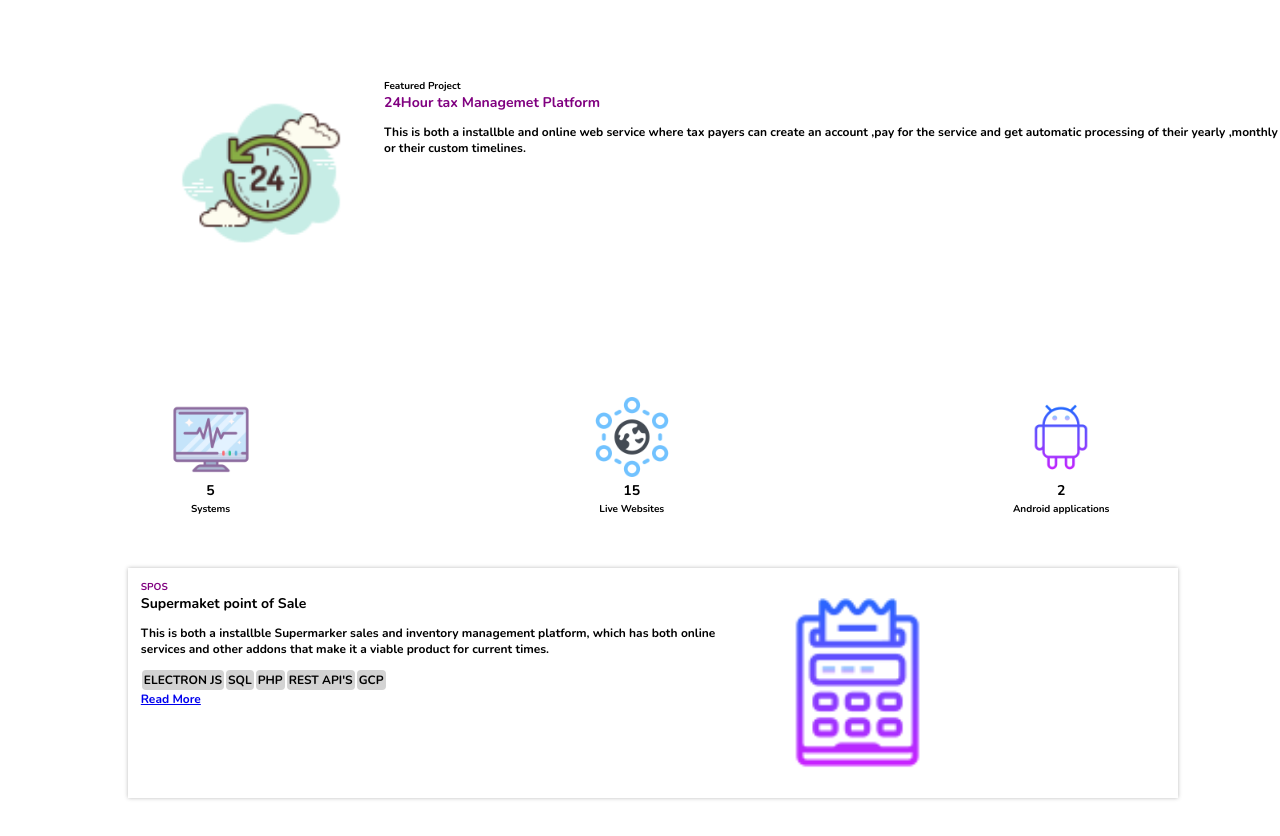
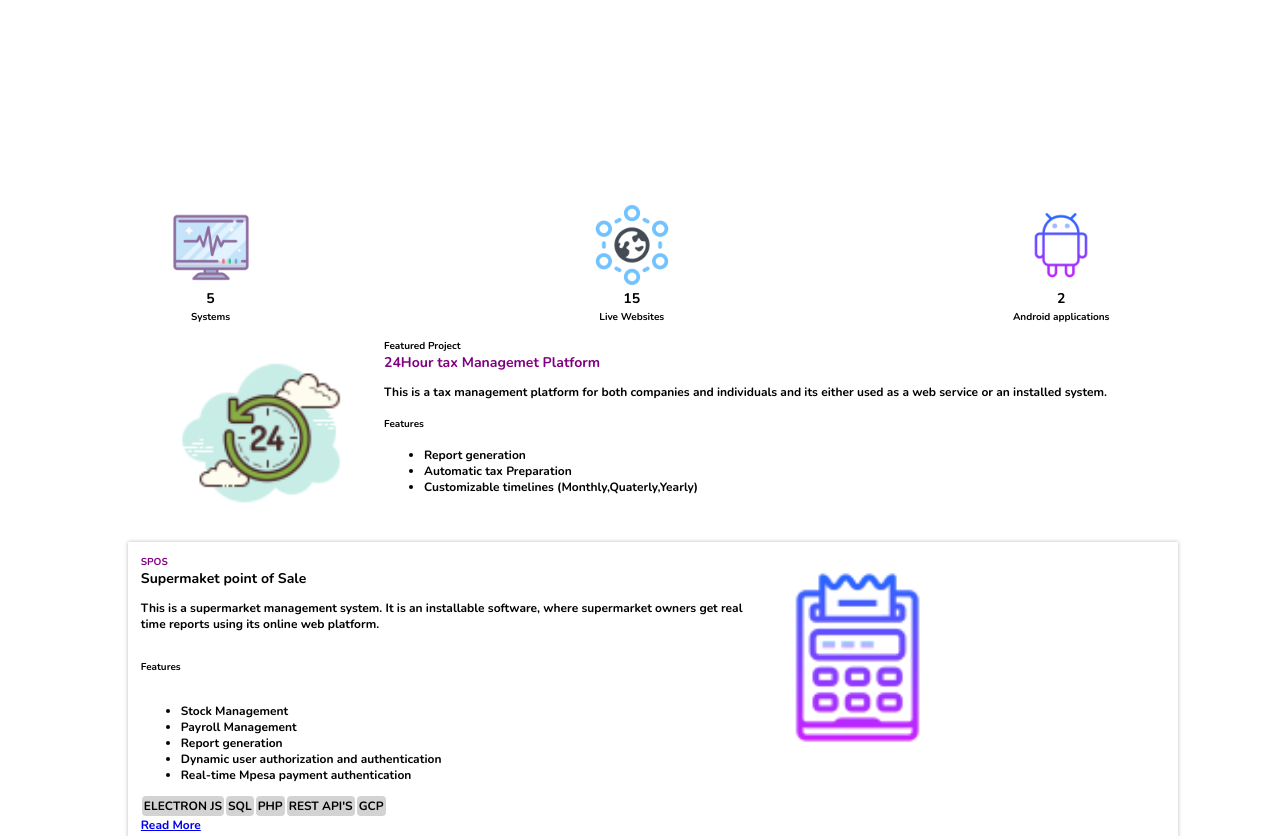
Before and after one commit to devambrose/2021-portfolio, a Gatsby site: page / in a window 1280 px wide. Shown: the part 280-1116 px from the top of the page. Built offline with nearby package versions, Linux system fonts and the light colour scheme; Gatsby itself is replaced by a stand-in of ours.

Commit message:
@devambrose #commit 003 @1904 2.23.2021

```diff
--- a/src/components/container.js
+++ b/src/components/container.js
@@ -25,19 +25,9 @@ export default ()=>{
 
                 </div>
             </div>
-            <div className='featured-section'>
-                <img src={Featured} alt='Featured project Container'/>
-                <div className={' '}>
-                <small>Featured Project</small>
-                <h3>24Hour tax Managemet Platform</h3>
-                <p>This is both a installble and online web service where tax payers
-                    can create an account ,pay for the service and get automatic processing of
-                    their yearly ,monthly or their custom timelines.
-                </p>
-                </div>
-            </div>
 
-            <div className='project-types'>
+
+            <div className='project-types app-left app-full' style={{margin:'1% 0px'}}>
                 <div className='app-left'>
                     <img src={System} alt='System images for all systems'/>
                     <h3>5</h3>
@@ -59,13 +49,37 @@ export default ()=>{
                 </div>
             </div>
 
+            <div className='featured-section'>
+                <img src={Featured} alt='Featured project Container'/>
+                <div className={' '}>
+                <small>Featured Project</small>
+                <h3>24Hour tax Managemet Platform</h3>
+                <p>This is a tax management platform for both companies and individuals and its either used as a web service or an installed system.
+                </p>
+                <h5>Features</h5>
+                <ul>
+                    <li>Report generation</li>
+                    <li>Automatic tax Preparation</li>
+                    <li>Customizable timelines (Monthly,Quaterly,Yearly)</li>
+                </ul>
+                </div>
+            </div>
+
             <div className='projects'>
                 <div className={'container'}>
                 <small>SPOS</small>
                 <h3>Supermaket point of Sale</h3>
-                <p>This is both a installble Supermarker sales and inventory management platform,
-                    which has both online services and other addons that make it a viable product for current times.
+                <p>This is a supermarket management system. It is an installable software, where supermarket owners
+                    get real time reports using its online web platform.
                 </p>
+                <h5>Features</h5>
+                <ul>
+                <li>Stock Management</li>
+                    <li>Payroll Management</li>
+                    <li>Report generation</li>
+                    <li>Dynamic user authorization and authentication</li>
+                    <li>Real-time Mpesa payment authentication</li>
+                </ul>
                 <span>
                     <div>ELECTRON JS</div>
                     <div>SQL</div>
--- a/src/components/containers/layout/styles/main.scss
+++ b/src/components/containers/layout/styles/main.scss
@@ -184,6 +184,7 @@ body{
     display: flex;
     flex-flow: row wrap;
     justify-content: space-evenly;
+
     img{
         width: 16%;
         margin:2% 0px 2% 2%;
```
Also changed, not shown: src/pages/projects.js (+16 -9 lines), 1 other file.
